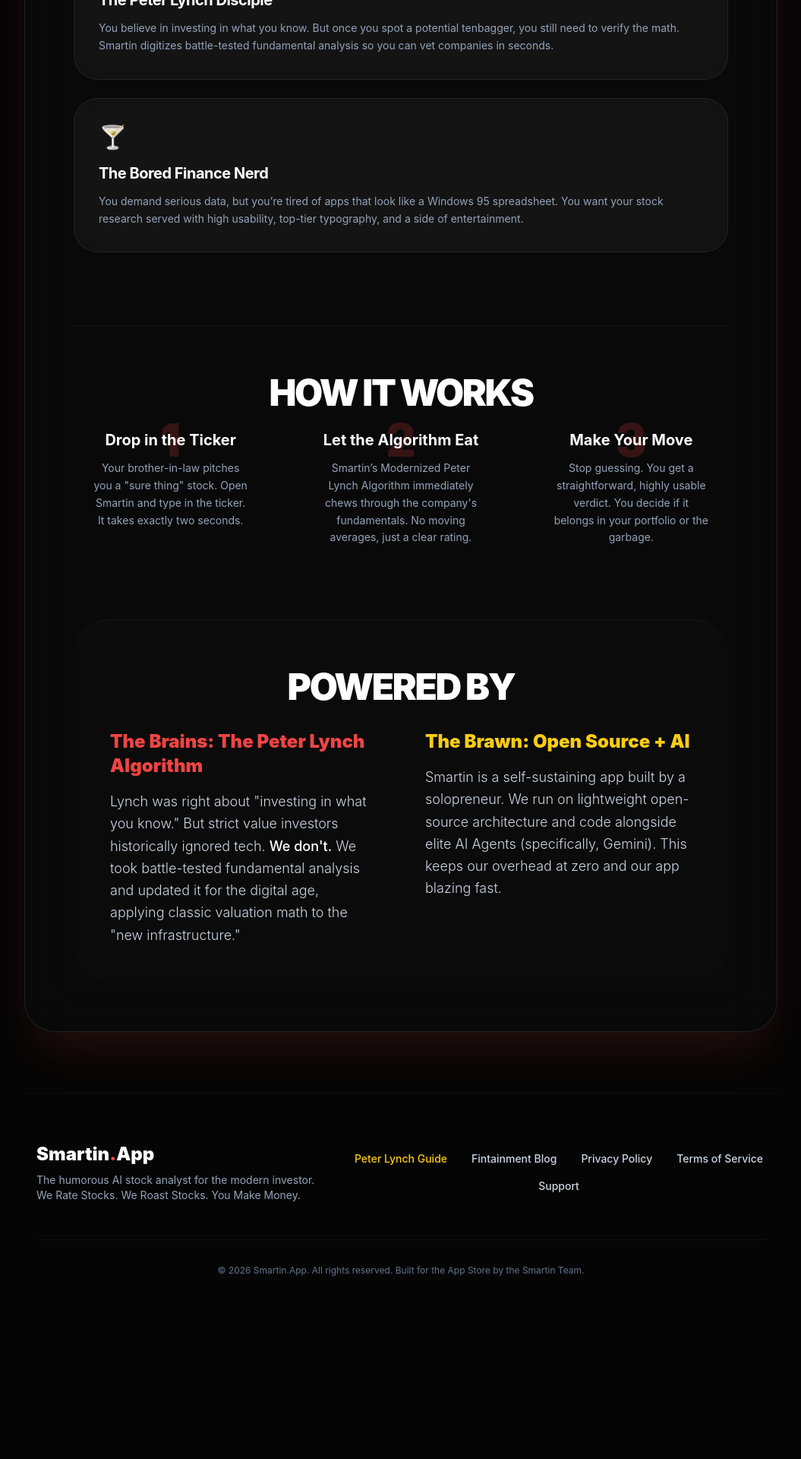
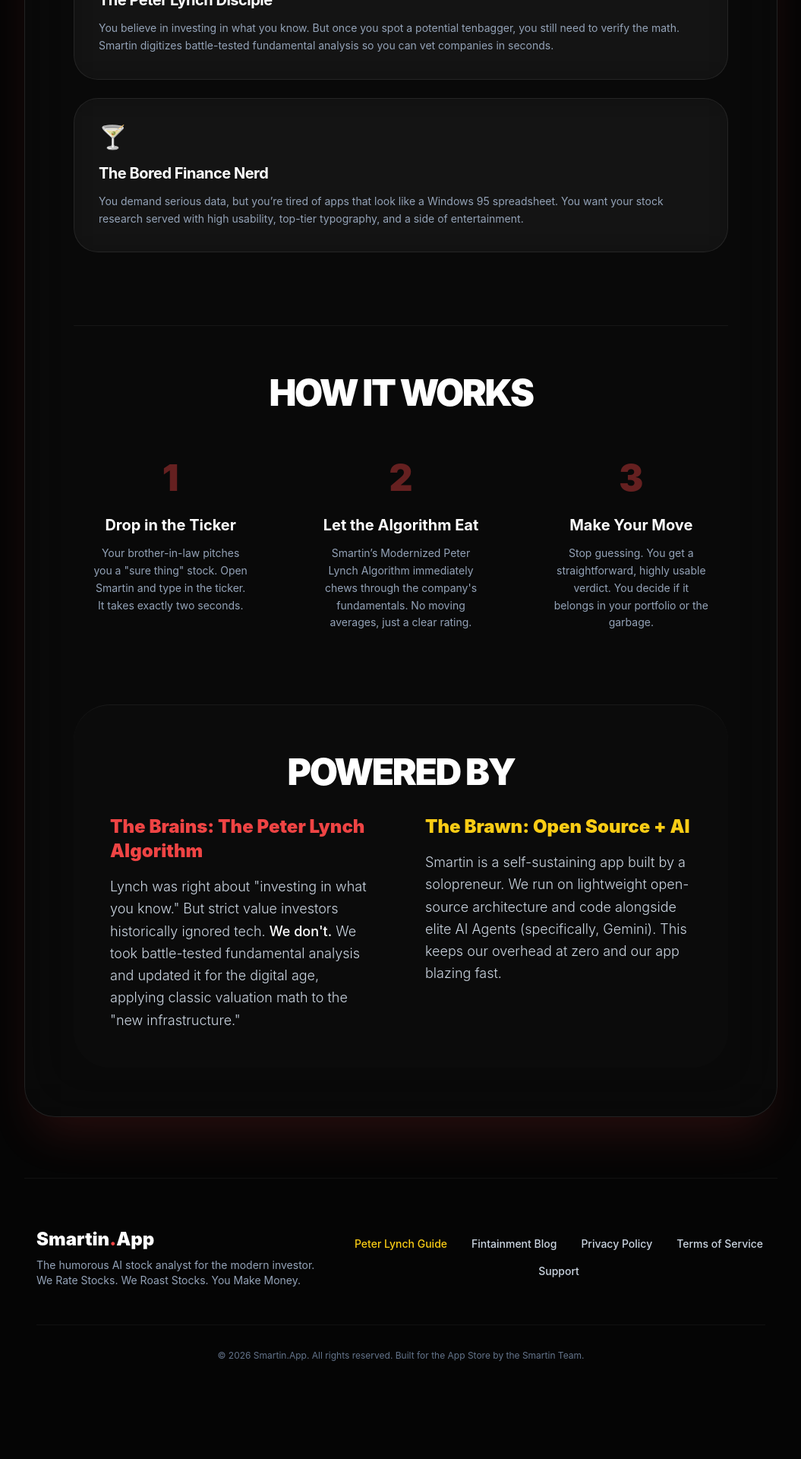
Before and after one commit to sivi29y/smartin-privacy, a Jekyll site: the page built from index.html, in a window 1280 px wide. Shown: the part 3041-4961 px from the top of the page at 76% size, without its empty margins (112-1167 px from the left). Built offline with Jekyll 4.4.1, drawn with Linux system fonts in a browser that asks for light colours; nearby versions of some CDN libraries; before the commit the page ends 4849 px from its top, so only the background shows below that.

Commit message:
Update 'How It Works' layout: Move numbers above text for better clarity

```diff
--- a/index.html
+++ b/index.html
@@ -428,25 +428,25 @@
 
             <!-- Section 2: How It Works -->
             <div id="how-it-works" class="mt-24 pt-16 border-t border-white/5">
-                <h2 class="text-3xl sm:text-5xl font-black text-white mb-6 uppercase tracking-tighter">How It Works</h2>
+                <h2 class="text-3xl sm:text-5xl font-black text-white mb-16 uppercase tracking-tighter">How It Works</h2>
                 <div class="grid grid-cols-1 md:grid-cols-3 gap-12 text-center">
-                    <div class="relative px-6">
-                        <div class="text-smart-primary font-black text-6xl opacity-20 absolute -top-4 left-1/2 -translate-x-1/2">1</div>
-                        <h3 class="text-xl font-bold text-white mb-3 relative z-10">Drop in the Ticker</h3>
+                    <div class="px-6">
+                        <div class="text-smart-primary font-black text-5xl mb-6 opacity-40">1</div>
+                        <h3 class="text-xl font-bold text-white mb-3">Drop in the Ticker</h3>
                         <p class="text-slate-400 text-sm leading-relaxed">
                             Your brother-in-law pitches you a "sure thing" stock. Open Smartin and type in the ticker. It takes exactly two seconds.
                         </p>
                     </div>
-                    <div class="relative px-6">
-                        <div class="text-smart-primary font-black text-6xl opacity-20 absolute -top-4 left-1/2 -translate-x-1/2">2</div>
-                        <h3 class="text-xl font-bold text-white mb-3 relative z-10">Let the Algorithm Eat</h3>
+                    <div class="px-6">
+                        <div class="text-smart-primary font-black text-5xl mb-6 opacity-40">2</div>
+                        <h3 class="text-xl font-bold text-white mb-3">Let the Algorithm Eat</h3>
                         <p class="text-slate-400 text-sm leading-relaxed">
                             Smartin’s Modernized Peter Lynch Algorithm immediately chews through the company's fundamentals. No moving averages, just a clear rating.
                         </p>
                     </div>
-                    <div class="relative px-6">
-                        <div class="text-smart-primary font-black text-6xl opacity-20 absolute -top-4 left-1/2 -translate-x-1/2">3</div>
-                        <h3 class="text-xl font-bold text-white mb-3 relative z-10">Make Your Move</h3>
+                    <div class="px-6">
+                        <div class="text-smart-primary font-black text-5xl mb-6 opacity-40">3</div>
+                        <h3 class="text-xl font-bold text-white mb-3">Make Your Move</h3>
                         <p class="text-slate-400 text-sm leading-relaxed">
                             Stop guessing. You get a straightforward, highly usable verdict. You decide if it belongs in your portfolio or the garbage.
                         </p>
```
